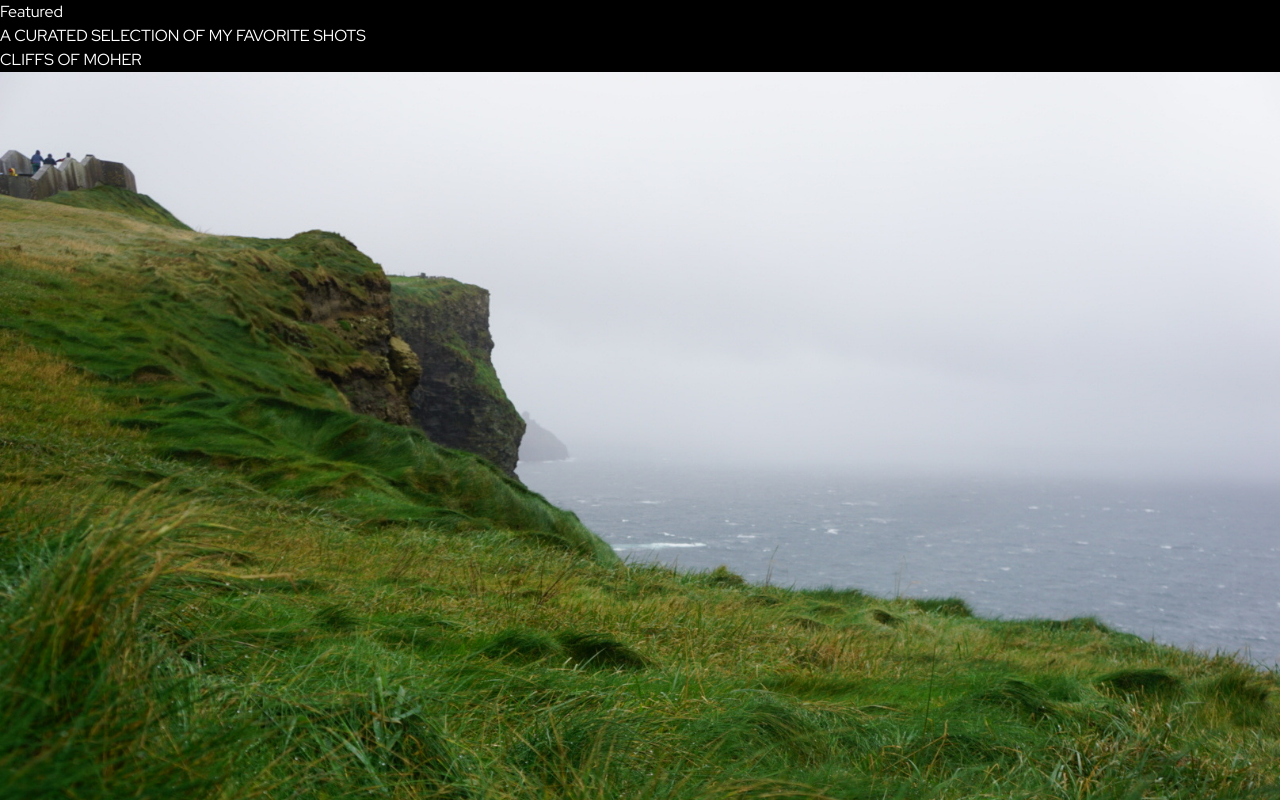
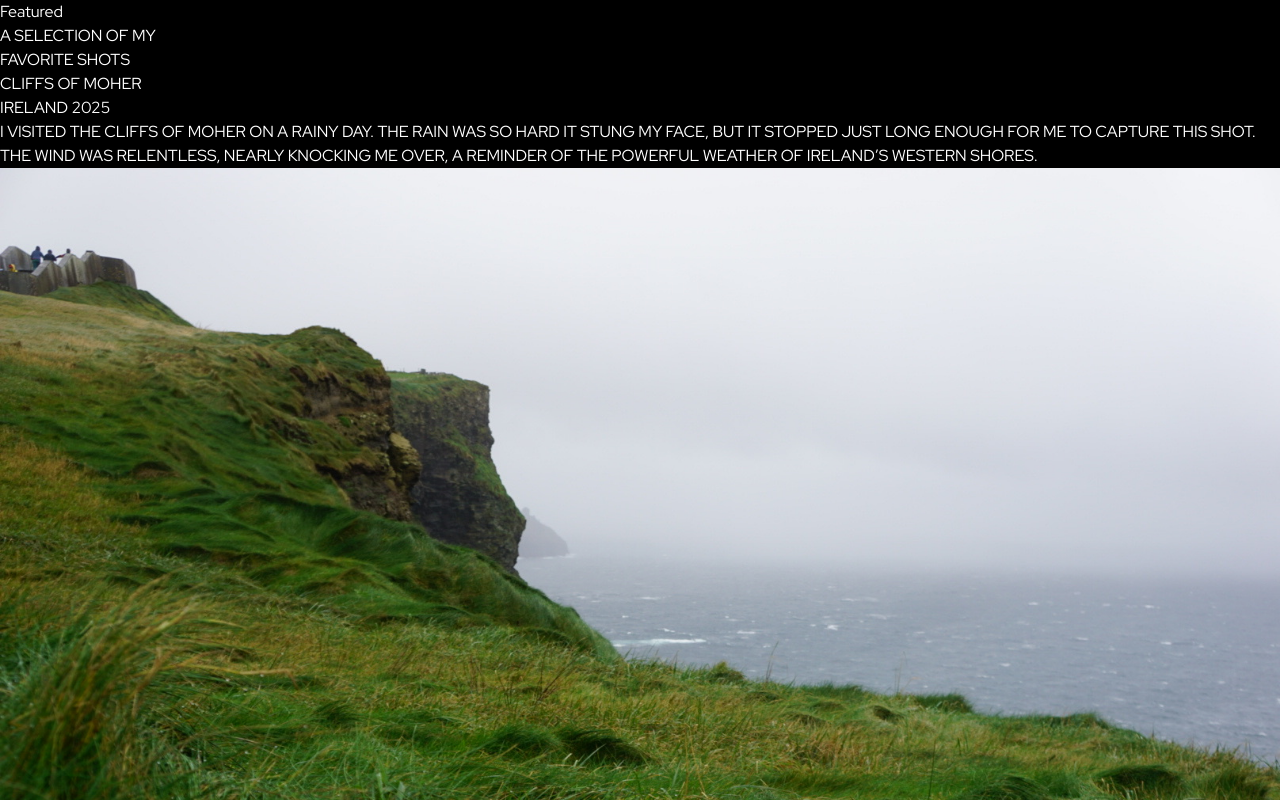
Before and after one commit to samanthacabrera/photofolio, a React (Vite) app: page /photofolio/featured in a window 1280 px wide. Shown: the top 800 px of the page. Built offline with nearby package versions, Linux system fonts and the light colour scheme.

Commit message:
add featured text for Norway

```diff
--- a/src/Featured.jsx
+++ b/src/Featured.jsx
@@ -1,47 +1,56 @@
-import { motion } from "framer-motion";
 import photos from "./photos";
 import Transition from "./Transition";
 
 function Featured() {
-  const featuredPhotos = photos.filter((photo) => photo.featured);
+  const featuredPhotos = photos.filter((p) => p.featured);
+  if (!featuredPhotos.length) return null;
 
   return (
     <Transition>
-      <section className="min-h-screen max-w-7xl mx-6 md:mx-auto py-24 flex flex-col gap-48">
+      <section className="min-h-screen max-w-7xl mx-6 md:mx-auto py-12">
 
-        <p className="pt-20 text-center text-4xl max-w-2xl mx-auto leading-relaxed italic">
-          A curated selection of my favorite shots
+        <p className="py-20 text-center text-4xl max-w-2xl mx-auto leading-loose tracking-widest italic">
+          A selection of my <br /> favorite shots
         </p>
 
-        <ul className="flex flex-col gap-48">
-          {featuredPhotos.map((photo) => (
-            <li key={photo.id} className="flex flex-col items-center gap-12">
+        <div className="flex flex-col gap-[50vh] py-[25vh]">
+          {featuredPhotos.map((photo, index) => {
+            const isReversed = index % 2 !== 0;
 
-              <div className="text-center mt-6 max-w-5xl">
-                  <p className="text-2xl tracking-[0.3em]">
+            return (
+              <div
+                key={photo.id}
+                className={`flex flex-col md:flex-row gap-12 items-start ${
+                  isReversed ? "md:flex-row-reverse" : ""
+                }`}
+              >
+                <div className="w-full md:w-1/6">
+                  <h1 className="text-2xl font-light mb-4">
                     {photo.desc}
+                  </h1>
+
+                  <p className="italic tracking-widest opacity-70 mb-4">
+                    {photo.location} {photo.year}
                   </p>
+
+                  {photo.featuredText && (
+                    <p className="leading-loose normal-case tracking-wider">
+                      {photo.featuredText}
+                    </p>
+                  )}
                 </div>
 
-              <div className="relative w-full max-w-5xl h-[80vh] overflow-hidden rounded-md shadow-lg">
+                <div className="relative w-full md:w-5/6 h-[80vh] overflow-hidden">
                   <img
                     src={photo.src}
                     alt={photo.desc}
                     className="h-full w-full object-cover"
                   />
                 </div>
-
-              {photo.featuredText && (
-                <div className="text-center mt-6 max-w-5xl">
-                  <p className="italic">{photo.location} {photo.year}</p>
-                  <p className="text-base md:text-lg leading-loose normal-case tracking-wide my-4">
-                    {photo.featuredText}
-                  </p>
               </div>
-              )}
-            </li>
-          ))}
-        </ul>
+            );
+          })}
+        </div>
       </section>
     </Transition>
   );
--- a/src/Gallery.jsx
+++ b/src/Gallery.jsx
@@ -47,7 +47,7 @@ function Gallery() {
         id="gallery"
         className="min-h-screen mx-6 py-24 flex flex-col gap-32"
       >
-        <p className="pt-20 text-center text-4xl max-w-2xl mx-auto leading-loose italic">
+        <p className="pt-20 text-center text-4xl max-w-2xl mx-auto leading-loose tracking-widest italic">
           A complete archive <br/> of my work
         </p>
 
--- a/src/photos.js
+++ b/src/photos.js
@@ -7,7 +7,7 @@ const photos = [
     { id: 6, src: "/photofolio/portugal/DSC02283.JPG", location: "Portugal", year: 2025, desc: "Seven Hanging Valleys", featured: false },
     { id: 7, src: "/photofolio/portugal/DSC02552.JPG", location: "Portugal", year: 2025, desc: "Seven Hanging Valleys", featured: false },
     { id: 8, src: "/photofolio/portugal/DSC02615.JPG", location: "Portugal", year: 2025, desc: "Seven Hanging Valleys", featured: false },
-    { id: 9, src: "/photofolio/norway/DSC00485.JPG", location: "Norway", year: 2026, desc: "Ersfjordbotn", featured: false },
+    { id: 9, src: "/photofolio/norway/DSC00485.JPG", location: "Norway", year: 2026, desc: "Ersfjordbotn", featured: true, featuredText: "The quiet fishing village of Ersfjordbotn greeted me as I drove toward Sommarøy. The Nordic Sea stretched on both sides of the fjord, while brightly colored houses dotted the snow blanketed shores." },
     { id: 10, src: "/photofolio/norway/DSC00474.JPG", location: "Norway", year: 2026, desc: "Ersfjordbotn", featured: false },
     { id: 11, src: "/photofolio/norway/DSC00532.JPG", location: "Norway", year: 2026, desc: "Ersfjordbotn", featured: false },
     { id: 12, src: "/photofolio/norway/DSC00466.JPG", location: "Norway", year: 2026, desc: "Ersfjordbotn", featured: false },
```
Lines whose indentation alone changed are shown as unchanged.
